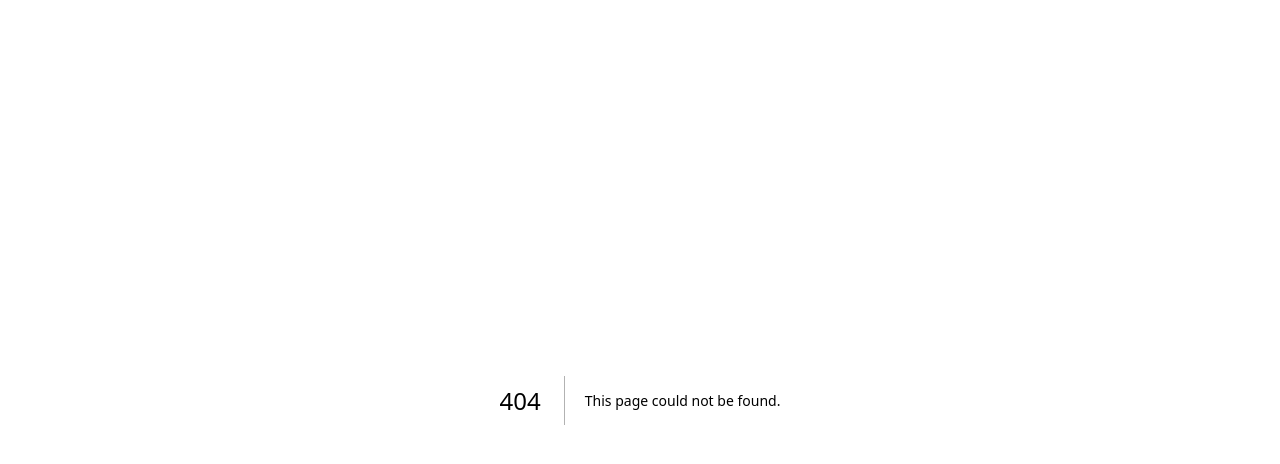
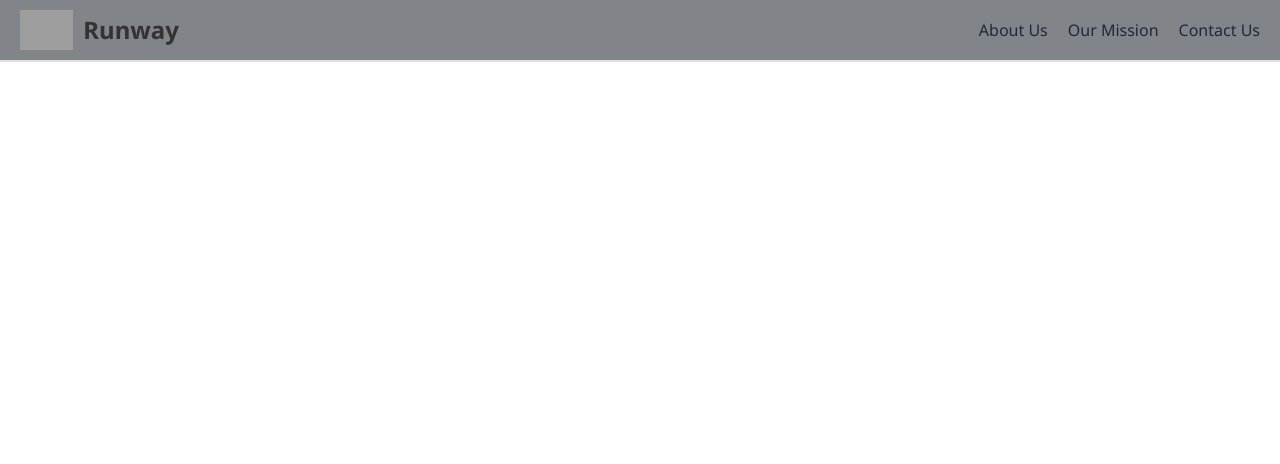
Before and after one commit to byung806/RunwayWebsite, a Next.js app: page /AboutUs in a window 1280 px wide. Before the commit this address had no page. Shown: the top 464 px of the page. Built offline with nearby package versions, Linux system fonts and the light colour scheme; grey boxes are pictures that could not be loaded.

Commit message:
routing finally finished

```diff
--- a/ui/pages/OurMission.tsx
+++ b/app/AboutUs/page.tsx
@@ -1,7 +1,8 @@
+import Header from '@/ui/components/header';
 import React from 'react';
-import Header from '../components/header';
 
-export default function OurMission() {
+
+export default function AboutUs() {
     return (
         <div>
             <Header />
--- a/ui/pages/ContactUs.tsx
+++ b/app/ContactUs/page.tsx
@@ -1,5 +1,5 @@
 import React from 'react';
-import Header from '../components/header';
+import Header from '@/ui/components/header';
 
 export default function ContactUs() {
     return (
--- a/ui/pages/NoPage.tsx
+++ b/app/NoPage/page.tsx
@@ -1,5 +1,5 @@
 import React from 'react';
-import Header from '../components/header';
+import Header from '@/ui/components/header';
 
 export default function NoPage() {
     return (
--- a/ui/pages/AboutUs.tsx
+++ b/app/OurMission/page.tsx
@@ -1,7 +1,7 @@
 import React from 'react';
-import Header from '../components/header';
+import Header from '../../ui/components/header';
 
-export default function AboutUs() {
+export default function OurMission() {
     return (
         <div>
             <Header />
--- a/app/page.tsx
+++ b/app/page.tsx
@@ -5,7 +5,7 @@ import { useState } from 'react';
 import React from 'react';
 import '@/ui/components/header.css';
 import Header from '@/ui/components/header';
-
+import { BrowserRouter } from 'react-router-dom';
 
 export default function Page() {
     const [name, setName] = useState("");
--- a/ui/components/header.tsx
+++ b/ui/components/header.tsx
@@ -14,9 +14,9 @@ function Header() {
                 <span className="brand-name">Runway</span>
             </div>
             <div className="header-right">
-                <a href="/about-us" className="header-link">About Us</a>
-                <a href="/our-mission" className="header-link">Our Mission</a>
-                <a href="/contact-us" className="header-link">Contact Us</a>
+                <a href="/AboutUs" className="header-link">About Us</a>
+                <a href="/OurMission" className="header-link">Our Mission</a>
+                <a href="/ContactUs" className="header-link">Contact Us</a>
             </div>
         </header>
     );
```
Also changed, not shown: App.tsx (deleted, +0 -33 lines).
